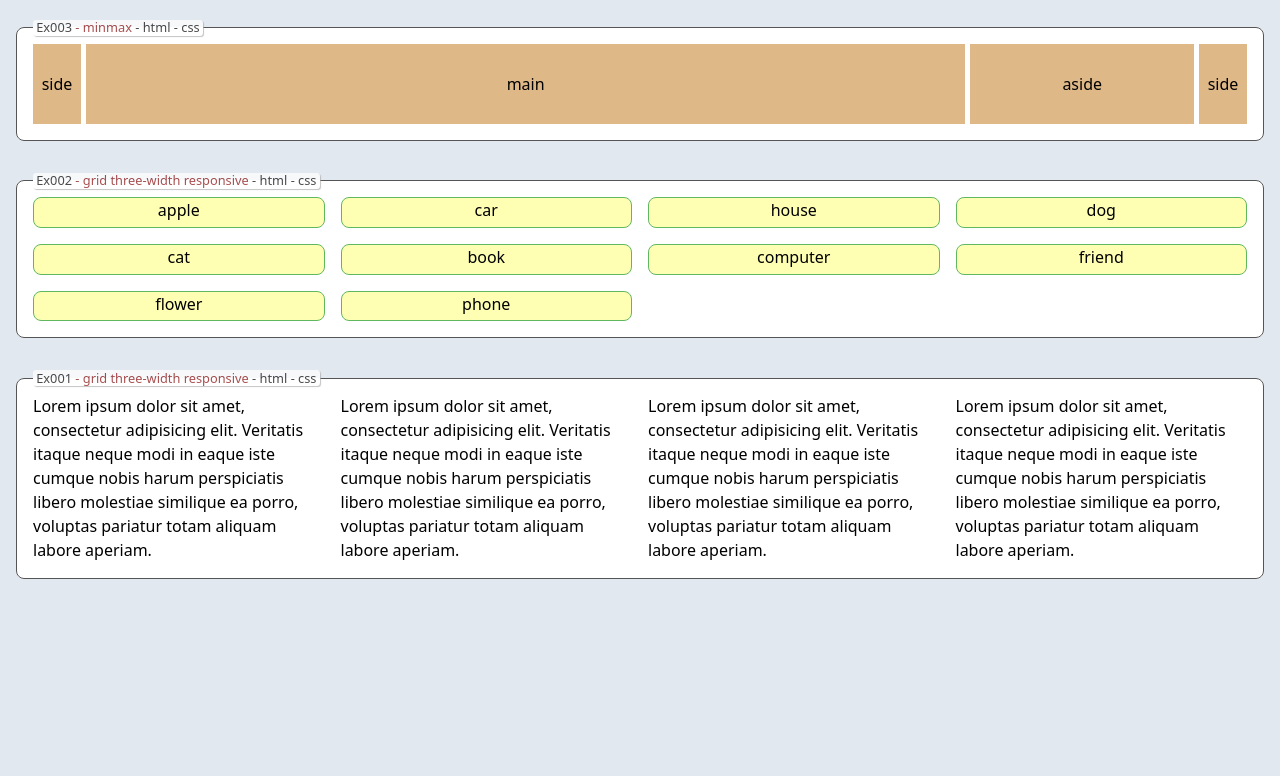
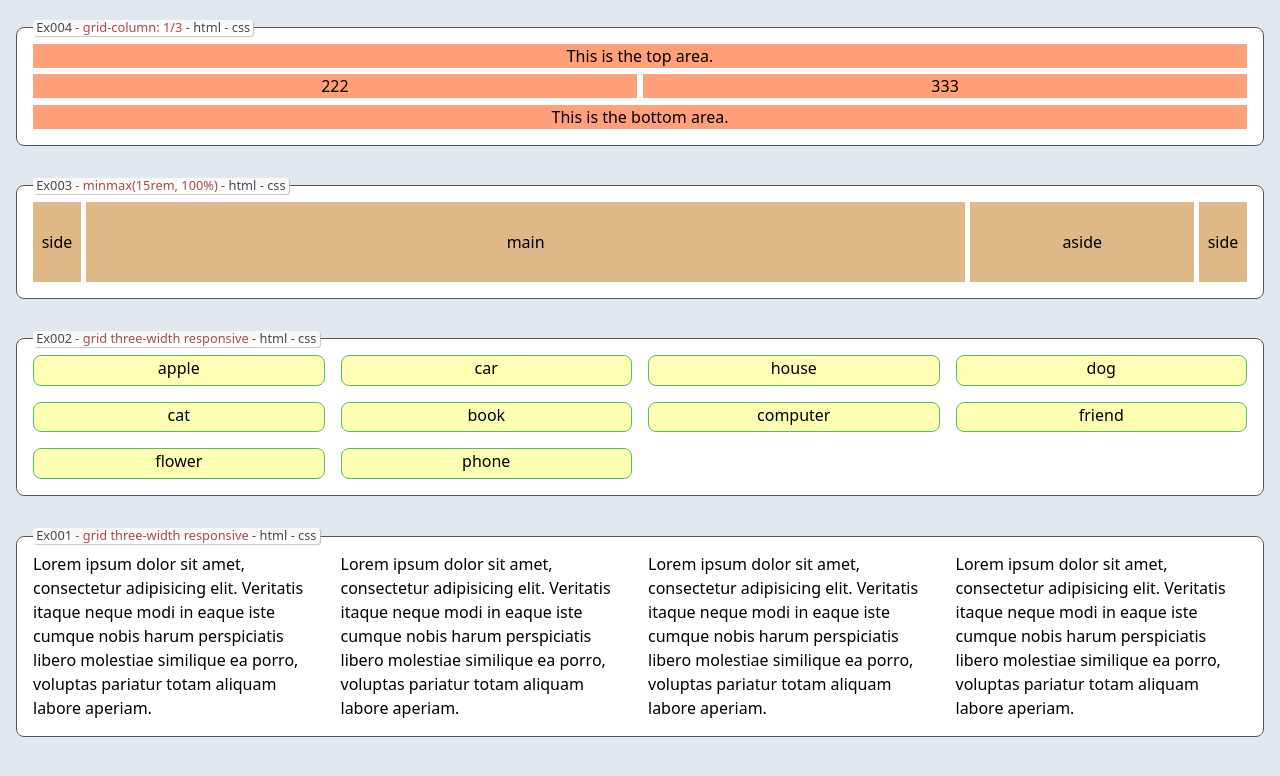
Before and after one commit to edwardtanguay/et284-jsdom-flex-grid, a website built with Vite: page index.html in a window 1280 px wide. Shown: the part 56-832 px from the top of the page. Before the commit the page ends 800 px from the top, so only its background shows below. Built offline with nearby package versions, Linux system fonts and the light colour scheme.

Commit message:
grid-colurm 1/3

```diff
--- /dev/null
+++ b/src/examples/Ex004.ts
@@ -0,0 +1,12 @@
+export const Ex004 = () => {
+	return /*html*/ `
+	<div class="ex004">
+		<div class="content">
+			<div class="one">This is the top area.</div>
+			<div>222</div>
+			<div>333</div>
+			<div class="four">This is the bottom area.</div>
+		</div>
+	</div>
+`
+}
--- a/src/main.scss
+++ b/src/main.scss
@@ -1,3 +1,22 @@
+.ex004 {
+	.content {
+		display: grid;
+		grid-template-columns: 1fr 1fr;
+		gap: .4rem;
+		div {
+			background-color: lightsalmon;
+			display: flex;
+			justify-content: center;
+		}
+		div.one {
+			grid-column: 1/3;
+		}
+		div.four {
+			grid-column: 1/3;
+		}
+	}
+}
+
 .ex003 {
 	.content {
 		display: grid;
--- a/src/main.ts
+++ b/src/main.ts
@@ -1,4 +1,5 @@
 import { BoxWrapper } from './components/BoxWrapper'
+import { Ex004 } from './examples/Ex004'
 import { Ex003 } from './examples/Ex003'
 import { Ex002 } from './examples/Ex002'
 import { Ex001 } from './examples/Ex001'
@@ -7,7 +8,8 @@ import './main.scss'
 
 document.querySelector<HTMLDivElement>('#app')!.innerHTML = /*html*/ `
 	<h1 class="text-3xl mb-6">Flex and Grid Practice</h1>
-	${BoxWrapper('Ex003', Ex003, 'minmax')}
+	${BoxWrapper('Ex004', Ex004, 'grid-column: 1/3')}
+	${BoxWrapper('Ex003', Ex003, 'minmax(15rem, 100%)')}
 	${BoxWrapper('Ex002', Ex002, 'grid three-width responsive')}
 	${BoxWrapper('Ex001', Ex001, 'grid three-width responsive')}
 `
```
